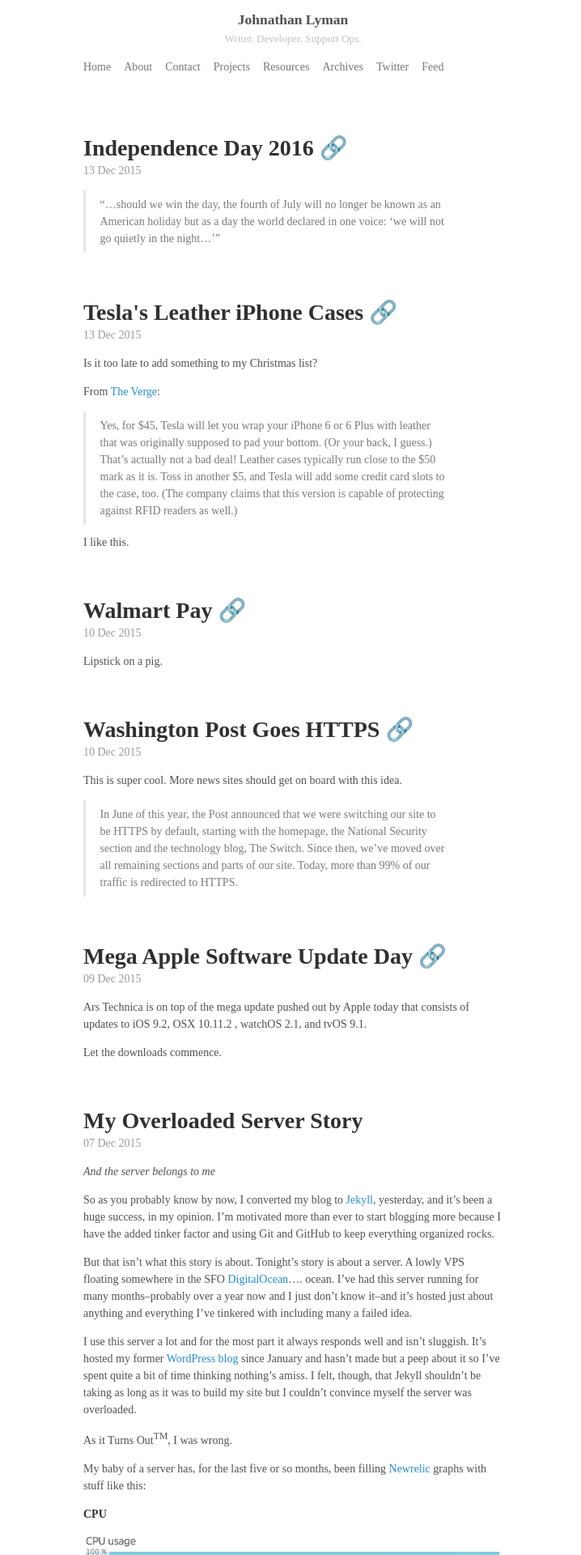
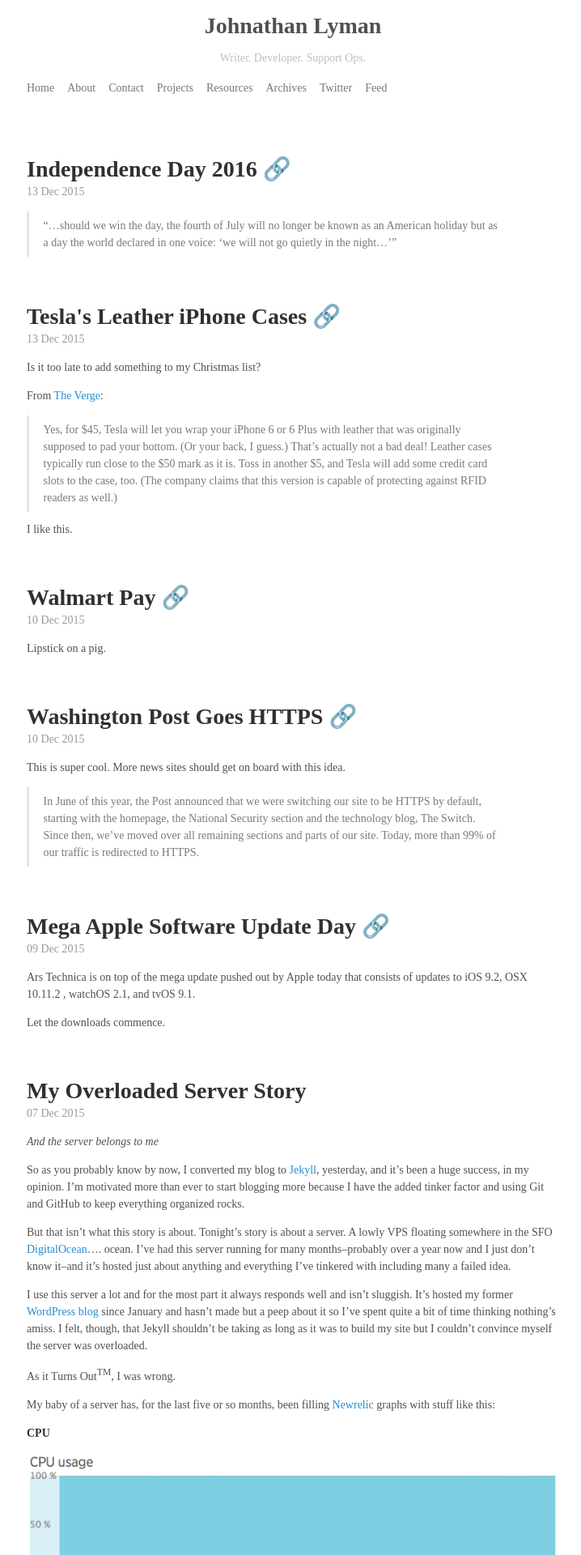
Before and after one commit to jelyman2/jelyman2.github.com, a Jekyll site: the page built from index.html, in a window 1280 px wide. Shown: the top 1920 px of the page at 81% size, without its empty margins (278-996 px from the left). Built offline with Jekyll 4.4.1, drawn with Linux system fonts in a browser that asks for light colours; the list of posts is cut into pages by our own code; comment, search, counter and statistics services are not loaded.

Commit message:
Changed font

```diff
--- a/_sass/_base.scss
+++ b/_sass/_base.scss
@@ -16,7 +16,7 @@ body {
 
 html {
   font-family: ff-meta-serif-web-pro, serif;
-  font-size: 14px;
+  font-size: 18px;
   line-height: 1.5;
 
   @media (min-width: 38em) {
--- a/_sass/_layout.scss
+++ b/_sass/_layout.scss
@@ -3,7 +3,7 @@
 // Styles for managing the structural hierarchy of the site.
 
 .container {
-  max-width: 40rem;
+  max-width: 50rem;
   padding-left:  1.5rem;
   padding-right: 1.5rem;
   margin-left:  auto;
--- a/_sass/_masthead.scss
+++ b/_sass/_masthead.scss
@@ -14,7 +14,7 @@
   margin-top: 0;
   margin-bottom: 0;
   color: #505050;
-  font-size: 1.25rem;
+  font-size: 2rem;
   a {
     color: #505050;
     display: block;
@@ -23,7 +23,7 @@
   }
 
   small {
-    font-size: 75%;
+    font-size: 50%;
     font-weight: 400;
     color: #c0c0c0;
     letter-spacing: 0;
```
